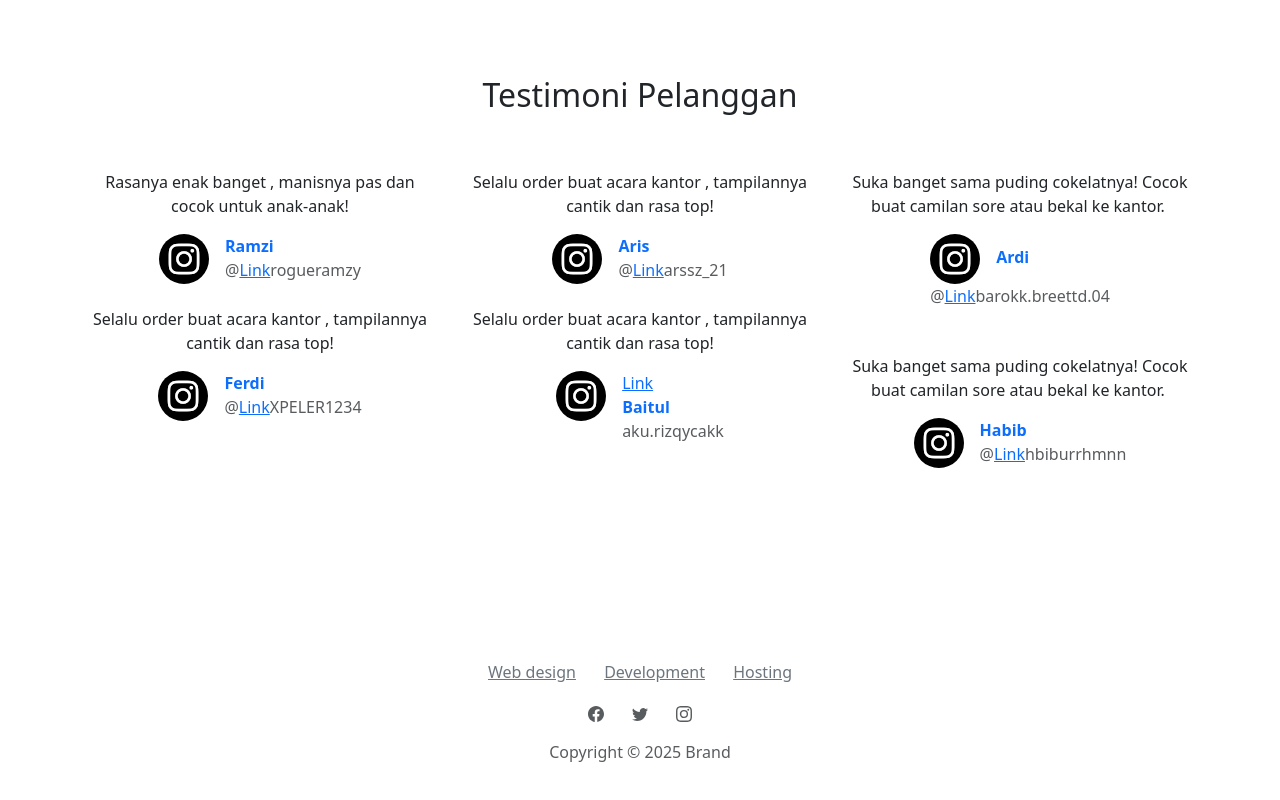
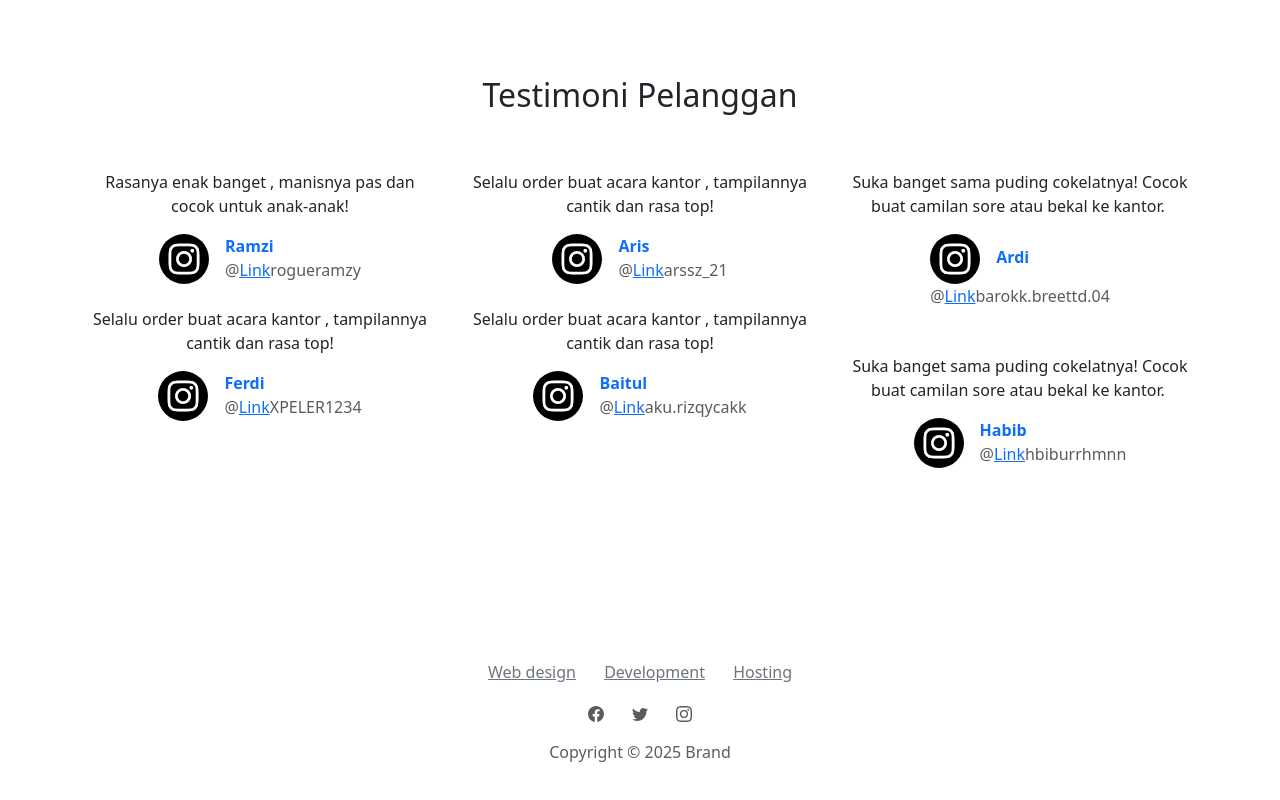
Before and after one commit to Aris980/PUDING, a plain HTML site: page index.html in a window 1280 px wide. Shown: the part 3631-4431 px from the top of the page. Drawn offline with Linux system fonts and the light colour scheme; a web font is replaced by a local one.

Commit message:
Add files via upload

```diff
--- a/index.html
+++ b/index.html
@@ -228,9 +228,9 @@
                 <div class="d-flex flex-column justify-content-center align-items-center" style="padding-bottom: 0px;margin-top: 23px;padding-right: 0px;">
                     <p class="text-center">Selalu order buat acara kantor , tampilannya cantik dan rasa top!</p>
                     <div class="d-flex"><img class="rounded-circle flex-shrink-0 me-3 fit-cover" width="50" height="50" src="assets/img/WhatsApp%20Image%202025-05-22%20at%2011.01.22%20(1).jpeg">
-                        <div><a href="https://www.instagram.com/aku.rizqycakk?igsh=cTlzZzBqbmFwOHNx">Link</a><a></a><a href="https://www.instagram.com/arszz_21?igsh=MmQ2aTVzbnljdXA5"></a>
+                        <div><a></a><a href="https://www.instagram.com/arszz_21?igsh=MmQ2aTVzbnljdXA5"></a>
                             <p class="fw-bold text-primary mb-0" style="margin-right: -56px;">Baitul</p>
-                            <p class="text-muted mb-0">aku.rizqycakk</p>
+                            <p class="text-muted mb-0">@<a href="https://www.instagram.com/aku.rizqycakk?igsh=cTlzZzBqbmFwOHNx">Link</a>aku.rizqycakk</p>
                         </div>
                     </div>
                     <div class="card border-0 shadow-none">
```
